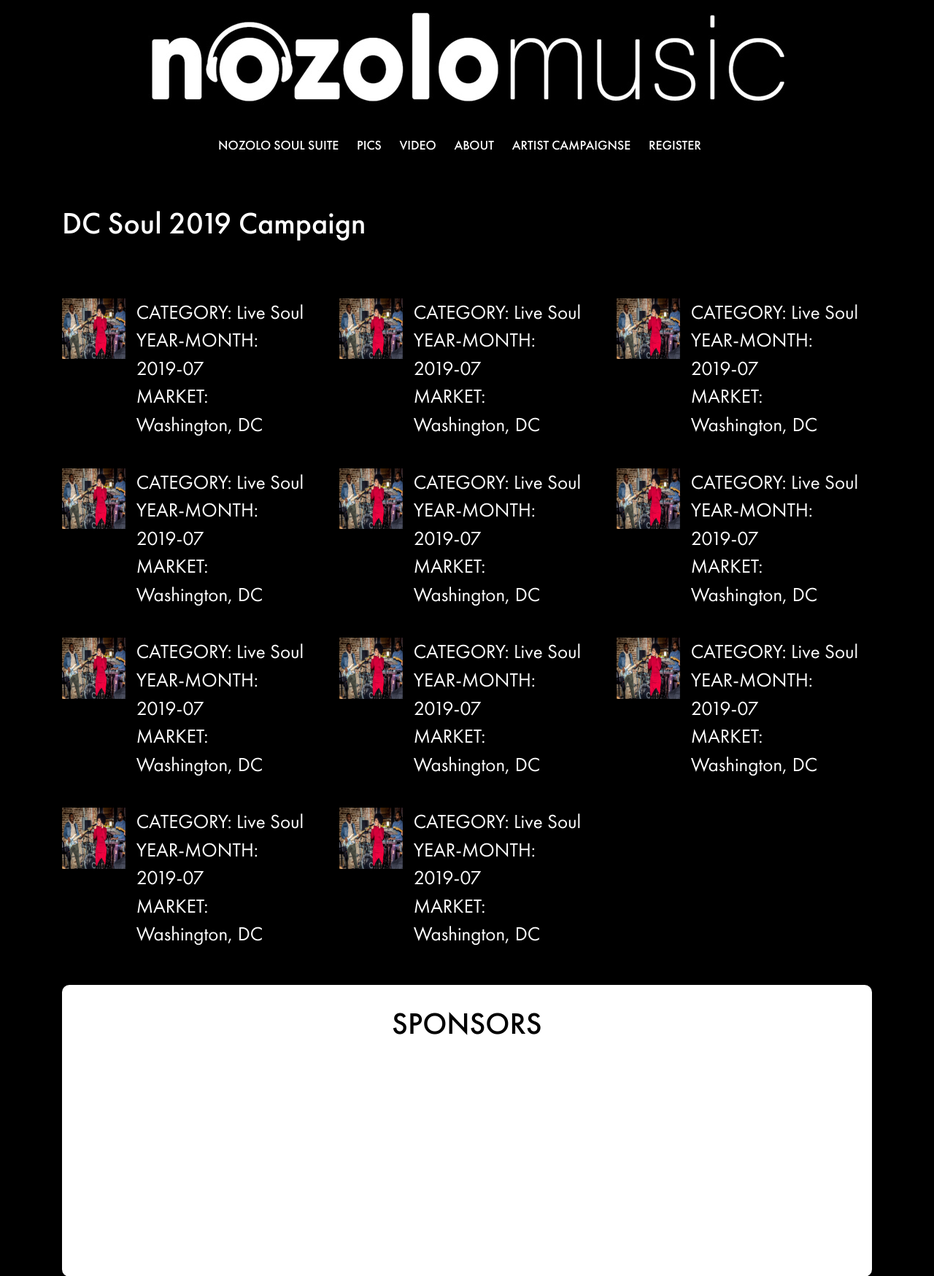
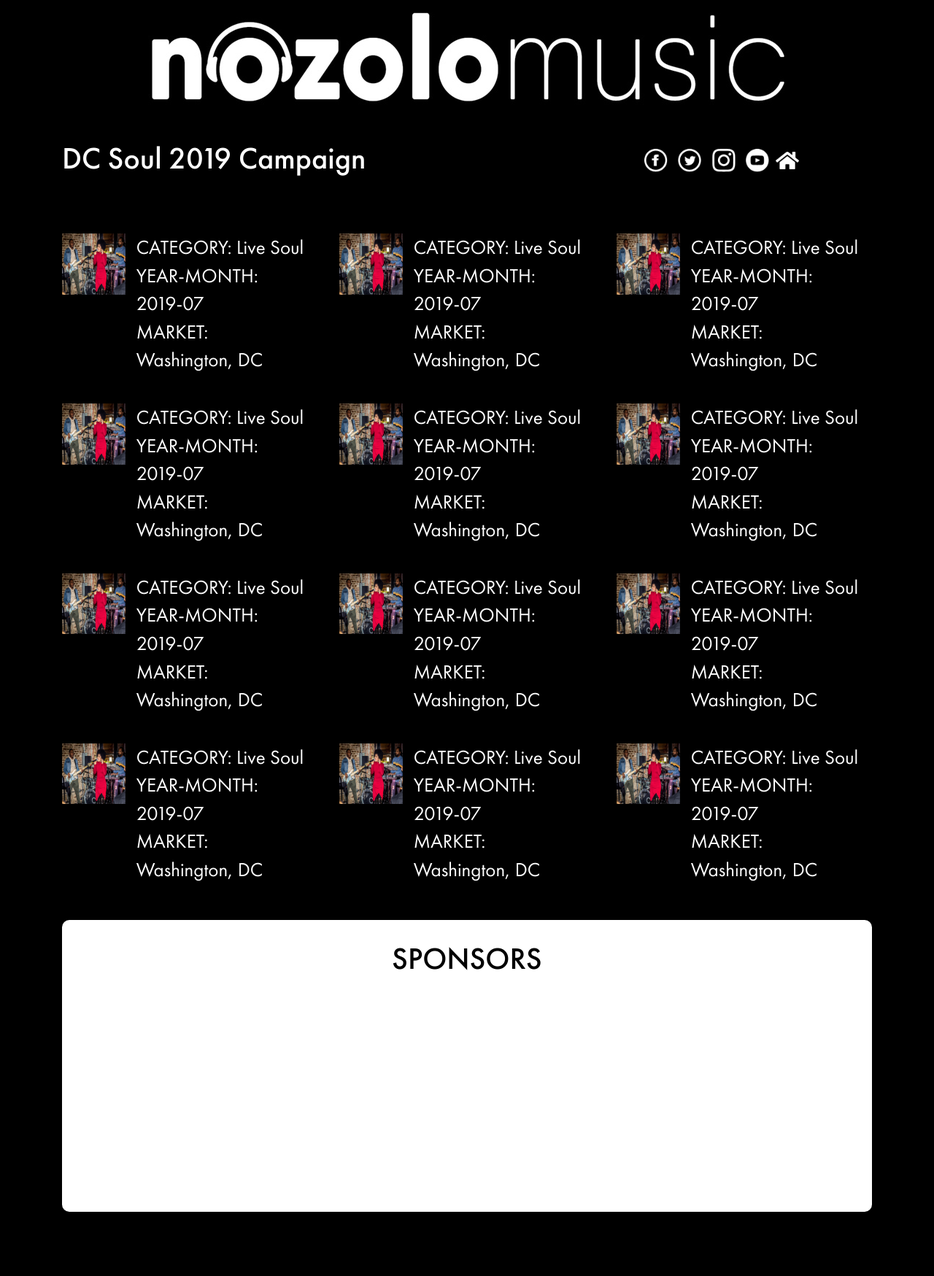
Before and after one commit to eagle49/email-template, a PHP site: page /campaign_list.php in a window 1280 px wide. Shown: the top 1749 px of the page at 73% size. Run offline with PHP 8.4, Linux system fonts and the light colour scheme.

Commit message:
update to recent code & complete campaign_list page

```diff
--- a/campaign_list.php
+++ b/campaign_list.php
@@ -1,9 +1,110 @@
+<?php
+	$campaign_blocks = [
+		[
+			'image'   => 'list-image.png',
+			'content' => [
+				'CATEGORY: Live Soul',
+				'YEAR-MONTH: 2019-07',
+				'MARKET: Washington, DC'
+			]
+		],
+		[
+			'image'   => 'list-image.png',
+			'content' => [
+				'CATEGORY: Live Soul',
+				'YEAR-MONTH: 2019-07',
+				'MARKET: Washington, DC'
+			]
+		],
+		[
+			'image'   => 'list-image.png',
+			'content' => [
+				'CATEGORY: Live Soul',
+				'YEAR-MONTH: 2019-07',
+				'MARKET: Washington, DC'
+			]
+		],
+		[
+			'image'   => 'list-image.png',
+			'content' => [
+				'CATEGORY: Live Soul',
+				'YEAR-MONTH: 2019-07',
+				'MARKET: Washington, DC'
+			]
+		],
+		[
+			'image'   => 'list-image.png',
+			'content' => [
+				'CATEGORY: Live Soul',
+				'YEAR-MONTH: 2019-07',
+				'MARKET: Washington, DC'
+			]
+		],
+		[
+			'image'   => 'list-image.png',
+			'content' => [
+				'CATEGORY: Live Soul',
+				'YEAR-MONTH: 2019-07',
+				'MARKET: Washington, DC'
+			]
+		],
+		[
+			'image'   => 'list-image.png',
+			'content' => [
+				'CATEGORY: Live Soul',
+				'YEAR-MONTH: 2019-07',
+				'MARKET: Washington, DC'
+			]
+		],
+		[
+			'image'   => 'list-image.png',
+			'content' => [
+				'CATEGORY: Live Soul',
+				'YEAR-MONTH: 2019-07',
+				'MARKET: Washington, DC'
+			]
+		],
+		[
+			'image'   => 'list-image.png',
+			'content' => [
+				'CATEGORY: Live Soul',
+				'YEAR-MONTH: 2019-07',
+				'MARKET: Washington, DC'
+			]
+		],
+		[
+			'image'   => 'list-image.png',
+			'content' => [
+				'CATEGORY: Live Soul',
+				'YEAR-MONTH: 2019-07',
+				'MARKET: Washington, DC'
+			]
+		],
+		[
+			'image'   => 'list-image.png',
+			'content' => [
+				'CATEGORY: Live Soul',
+				'YEAR-MONTH: 2019-07',
+				'MARKET: Washington, DC'
+			]
+		],
+		[
+			'image'   => 'list-image.png',
+			'content' => [
+				'CATEGORY: Live Soul',
+				'YEAR-MONTH: 2019-07',
+				'MARKET: Washington, DC'
+			]
+		],
+	]
+?>
+
 <!DOCTYPE html PUBLIC "-//W3C//DTD XHTML 1.0 Transitional//EN" "http://www.w3.org/TR/xhtml1/DTD/xhtml1-transitional.dtd">
 <html xmlns="http://www.w3.org/1999/xhtml">
 <head>
 <meta http-equiv="Content-Type" content="text/html; charset=utf-8" />
 <meta name="viewport" content="width=device-width, initial-scale=1.0">
-<title>Untitled Document</title>
+<title>Campaign</title>
 <link href="css/bootstrap.min.css" rel="stylesheet" type="text/css" />
 <link href="css/bootstrap.css" rel="stylesheet" type="text/css" />
 <link href="css/style.css" rel="stylesheet" type="text/css">
@@ -26,199 +127,82 @@
 				</div>
 			</div>
 			<div class="clearfix"></div>
-  <nav>
-    <ul>
-      <li><a href="#">NOZOLO SOUL SUITE</a></li>
-      <li><a href="#">PICS</a></li>
-      <li><a href="#">VIDEO</a></li>
-      <li><a href="#">ABOUT</a></li>
-      <li><a href="#">ARTIST CAMPAIGNSE</a></li>
-      <li><a href="#">REGISTER</a></li>
-    </ul>
-  </nav>
 	</header>
 </div>
 
 
 <div class="section1 section">
 	<div class="container">
-    <h2>DC Soul 2019 Campaign</h2>
   		<div class="row">
+  			<div class=" col-sm-6">
+    			<h2 class="camp_h2">DC Soul 2019 Campaign</h2>
+   			</div>
+    		<div class=" col-sm-6">
+    			<nav class="camp_nav">
+    				<ul>
+      					<li class="top_social_menu">
+							<a href="https://www.facebook.com/nozolomusic/" target="_blank">
+								<img src="images/facbook.png" alt="facebook" style="margin-right:10px;display:inline-block;">
+							</a>
+							<a href="https://twitter.com/NozoloMusic" target="_blank">
+								<img src="images/twitter.png" alt="twitter" style="margin-right:10px;display:inline-block;">
+							</a>
+							<a href="https://www.instagram.com/nozolomusic/" target="_blank">
+								<img src="images/instagram.png" alt="instagram" style="margin-right:10px;display:inline-block;">
+							</a>
+							<a href="#" target="_blank">
+								<img src="images/youtube.png" alt="youtube" style="margin-right:5px;display:inline-block;">
+							</a>
+							<a href="http://www.nozolo.com/" target="_blank">
+								<img src="images/home.png" alt="home" style="display:inline-block;">
+							</a>
+						</li>
+    				</ul>
+  				</nav>
+    		</div>
+    	</div>
+    	<div class="row">
+		<?php
+			foreach($campaign_blocks as $campaign) {
+		?>
 			<div class=" col-lg-4 ">
 				<div class="list-iimages">
 					<div class="list-items-content">
-    <div class="col-sm-4 col-xs-5"><img src="images/list-image.png" /></div>
-    <div class="col-sm-8 col-xs-7"><div class="row"><p>CATEGORY: Live Soul</p>
-<p>YEAR-MONTH: 2019-07</p>
-<p>MARKET: Washington, DC</p></div></div>
-
-    </div>
-
-
+						<div class="col-sm-4 col-xs-5"><img src="images/<?= $campaign['image'] ?>" /></div>
+						<div class="col-sm-8 col-xs-7">
+							<div class="row">
+								<?php
+									foreach($campaign['content'] as $content) {
+										echo "<p>".$content."</p>";
+									}
+								?>
 							</div>
 						</div>
-    <div class=" col-lg-4 ">
-    <div class="list-iimages">
-    <div class="list-items-content">
-    <div class="col-sm-4 col-xs-5"><img src="images/list-image.png" /></div>
-    <div class="col-sm-8 col-xs-7"><div class="row"><p>CATEGORY: Live Soul</p>
-<p>YEAR-MONTH: 2019-07</p>
-<p>MARKET: Washington, DC</p></div></div>
-
-    </div>
-
-
 					</div>
 				</div>
-    <div class=" col-lg-4 ">
-    <div class="list-iimages">
-    <div class="list-items-content">
-    <div class="col-sm-4 col-xs-5"><img src="images/list-image.png" /></div>
-    <div class="col-sm-8 col-xs-7"><div class="row"><p>CATEGORY: Live Soul</p>
-<p>YEAR-MONTH: 2019-07</p>
-<p>MARKET: Washington, DC</p></div></div>
-
 			</div>
-
-
-    </div>
-    </div>
-    <div class=" col-lg-4 ">
-    <div class="list-iimages">
-    <div class="list-items-content">
-    <div class="col-sm-4 col-xs-5"><img src="images/list-image.png" /></div>
-    <div class="col-sm-8 col-xs-7"><div class="row"><p>CATEGORY: Live Soul</p>
-<p>YEAR-MONTH: 2019-07</p>
-<p>MARKET: Washington, DC</p></div></div>
-
-    </div>
-
-
-    </div>
-    </div>
-    <div class=" col-lg-4 ">
-    <div class="list-iimages">
-    <div class="list-items-content">
-    <div class="col-sm-4 col-xs-5"><img src="images/list-image.png" /></div>
-    <div class="col-sm-8 col-xs-7"><div class="row"><p>CATEGORY: Live Soul</p>
-<p>YEAR-MONTH: 2019-07</p>
-<p>MARKET: Washington, DC</p></div></div>
-
-    </div>
-
-
-    </div>
-    </div>
-    <div class=" col-lg-4 ">
-    <div class="list-iimages">
-    <div class="list-items-content">
-    <div class="col-sm-4 col-xs-5"><img src="images/list-image.png" /></div>
-    <div class="col-sm-8 col-xs-7"><div class="row"><p>CATEGORY: Live Soul</p>
-<p>YEAR-MONTH: 2019-07</p>
-<p>MARKET: Washington, DC</p></div></div>
-
-    </div>
-
-
-    </div>
-    </div>
-    <div class=" col-lg-4 ">
-    <div class="list-iimages">
-    <div class="list-items-content">
-    <div class="col-sm-4 col-xs-5"><img src="images/list-image.png" /></div>
-    <div class="col-sm-8 col-xs-7"><div class="row"><p>CATEGORY: Live Soul</p>
-<p>YEAR-MONTH: 2019-07</p>
-<p>MARKET: Washington, DC</p></div></div>
-
-    </div>
-
-
-    </div>
-    </div>
-    <div class=" col-lg-4 ">
-    <div class="list-iimages">
-    <div class="list-items-content">
-    <div class="col-sm-4 col-xs-5"><img src="images/list-image.png" /></div>
-    <div class="col-sm-8 col-xs-7"><div class="row"><p>CATEGORY: Live Soul</p>
-<p>YEAR-MONTH: 2019-07</p>
-<p>MARKET: Washington, DC</p></div></div>
-
-    </div>
-
-
-    </div>
-    </div>
-    <div class=" col-lg-4 ">
-    <div class="list-iimages">
-    <div class="list-items-content">
-    <div class="col-sm-4 col-xs-5"><img src="images/list-image.png" /></div>
-    <div class="col-sm-8 col-xs-7"><div class="row"><p>CATEGORY: Live Soul</p>
-<p>YEAR-MONTH: 2019-07</p>
-<p>MARKET: Washington, DC</p></div></div>
-
-    </div>
-
-
-    </div>
-    </div>
-    <div class=" col-lg-4 ">
-    <div class="list-iimages">
-    <div class="list-items-content">
-    <div class="col-sm-4 col-xs-5"><img src="images/list-image.png" /></div>
-    <div class="col-sm-8 col-xs-7"><div class="row"><p>CATEGORY: Live Soul</p>
-<p>YEAR-MONTH: 2019-07</p>
-<p>MARKET: Washington, DC</p></div></div>
-
-    </div>
-
-
-    </div>
-    </div>
-    <div class=" col-lg-4 ">
-    <div class="list-iimages">
-    <div class="list-items-content">
-    <div class="col-sm-4 col-xs-5"><img src="images/list-image.png" /></div>
-    <div class="col-sm-8 col-xs-7"><div class="row"><p>CATEGORY: Live Soul</p>
-<p>YEAR-MONTH: 2019-07</p>
-<p>MARKET: Washington, DC</p></div></div>
-
-    </div>
-
-
-    </div>
-    </div>
-
-
-
-
-
-
-    </div>
+		<?php
+			}
+		?>
 		</div>
 	</div>
 	<div class="section1 section">
 		<div class="container">
-
 			<div class="bg-white">
 				<h2 style="text-align:center;">SPONSORS</h2>
 			</div>
-
 		</div>
 	</div>
-
-
-
-
 	<footer>
 		<div class="footer">
-<a href="#"></a>
-<a href="#"></a>
-<a href="#"></a>
-<a href="#"></a>
-
+			<a href="https://www.facebook.com/nozolomusic/" target="_blank"><img src="images/facbook.png" alt="facebook" style="margin-right:10px;display:inline-block;"></a>
+			<a href="https://twitter.com/NozoloMusic" target="_blank"><img src="images/twitter.png" alt="twitter" style="margin-right:10px;display:inline-block;"></a>
+			<a href="https://www.instagram.com/nozolomusic/" target="_blank"><img src="images/instagram.png" alt="instagram" style="margin-right:10px;display:inline-block;"></a>
+			<a href="#" target="_blank"><img src="images/youtube.png" alt="youtube" style="margin-right:5px;display:inline-block;"></a>
+			<a href="http://www.nozolo.com/" target="_blank"><img src="images/home.png" alt="home" style="display:inline-block;"></a>
+		<!-- </div> -->
 			<p>Copyright 2019 Nozolo Music. All Rights Reserved.</p>
 		</div>
-
 	</footer>
 </body>
 <script src="js/jquery.min.js" type="text/javascript"></script>
--- a/css/style.css
+++ b/css/style.css
@@ -126,7 +126,8 @@ nav ul li a:hover { color:#d9ff80; margin-right:20px; text-decoration:none; font
 		.list-iimages { display:table; vertical-align:middle; width:100%; font-size:19px;     margin: 40px 0px 0px 0px; margin-left:-15px;}
 
 		.bg-white { background:#fff; text-align:center; border-radius:10px; height:400px; width:100%; margin-top:50px;}
-		.bg-white h2 { color:#000; margin-top:30px; float:left; width:100%; }
+		.bg-white h2 { color:#000; margin-top:30px; float:left; width:100%;color: #000 !important;
+    margin-top: 30px !important; }
 .section5 ul
 {
 	margin-left:20px;
@@ -138,3 +139,28 @@ nav ul li a:hover { color:#d9ff80; margin-right:20px; text-decoration:none; font
 .footer p{
 margin-top:10px;
 	}
+.section1 h2 { font-size:42px; margin:0px 0px 40px 0px; color:#fff;}
+.section1 h1 {
+    font-size: 52px;
+    color: #fff;
+	margin-top:40px;
+}
+nav ul li.top_social_menu a
+{
+	margin-right: 0px;
+}
+nav ul li.top_social_menu a img
+{
+	max-width:32px;
+	height:auto;
+}
+.section1 h2.camp_h2
+{
+	margin-top:30px;
+}
+nav.camp_nav ul
+{
+    margin: 40px 0px;
+    float: right;
+    margin-right: 100px;
+}
```
Also changed, not shown: email-template.php (+4 -4 lines), index.php (+27 -13 lines). Lines whose indentation alone changed are shown as unchanged.
